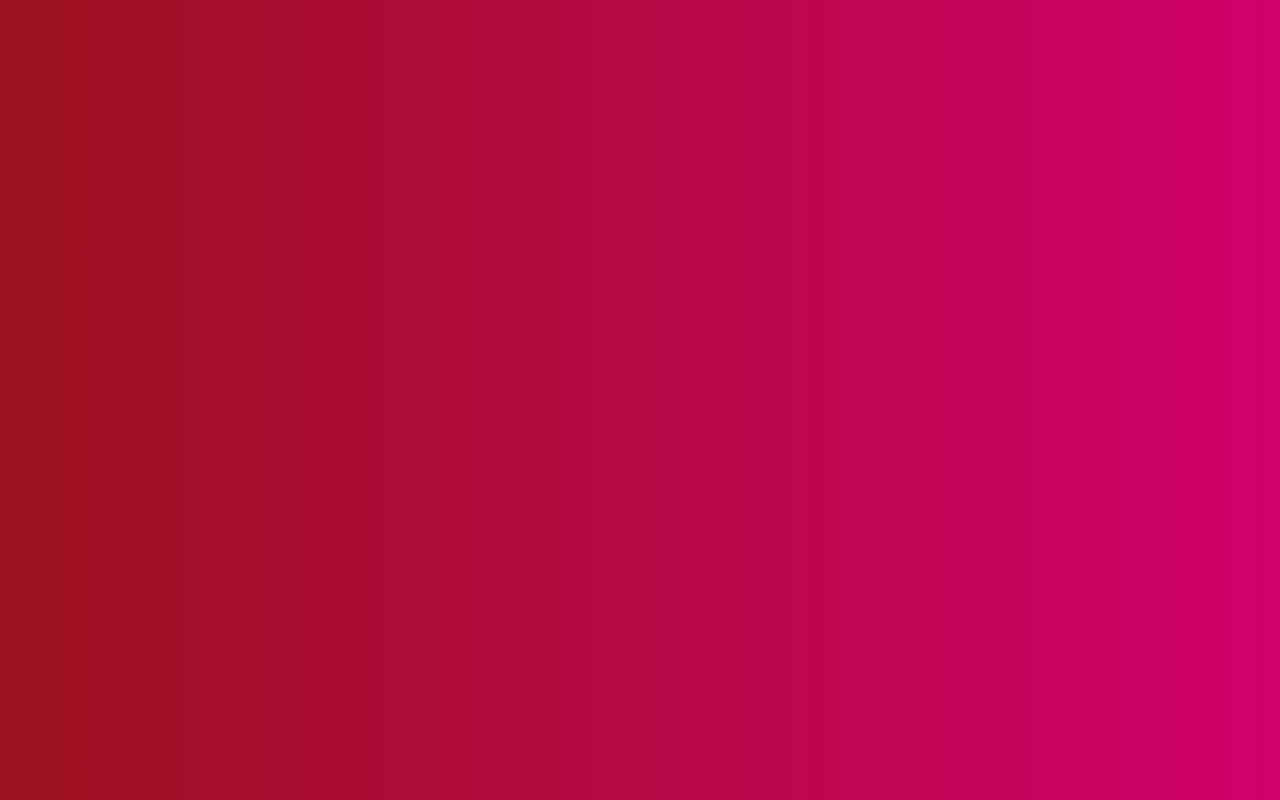
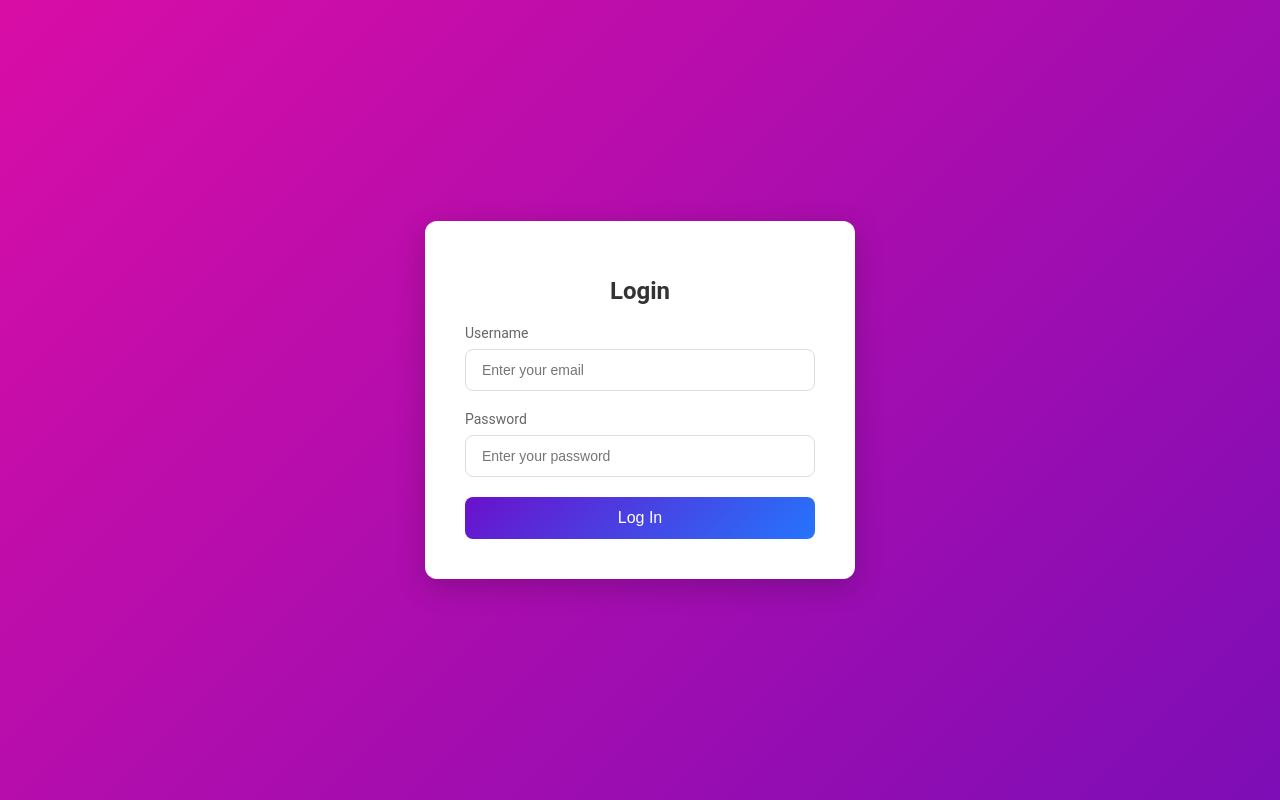
Before and after one commit to AmitSinghBla/videoPlayer, a React (Create React App) app: page /login in a window 1280 px wide. Before the commit this address had no page. Built offline with nearby package versions, Linux system fonts and the light colour scheme.

Commit message:
login component createdd

```diff
--- a/src/components/FolderIcon.js
+++ b/src/components/FolderIcon.js
@@ -1,18 +1,34 @@
 // src/FolderIcon.js
-import React from 'react';
+import React, {useState} from 'react';
 import '../styles/FolderIcon.css';
-import { Link } from 'react-router-dom';
+import { Link, useNavigate } from 'react-router-dom';
 
 const FolderIcon = ({ image, altText, folderName }) => {
-  let loggedIn = true;
+  const navigate = useNavigate();
+  const [loggedIn, setLoggedIn] = useState(false);
+  const [showDialog, setShowDialog] = useState(false);
+
+  // let loggedIn = true;
   const handleClick = (e) => {
     if (!loggedIn) {
       e.preventDefault();
+      setShowDialog(true);
     }
   };
+
+  const handleLoginClick = () => navigate('/login');
+
+  const closeDialog = () => setShowDialog(false);
+
+  const handleOverlayClick = (e) => {
+    if (e.target.className === 'dialog-overlay') {
+      closeDialog(); // Close dialog if clicked on the overlay
+    }
+  };
+
   return (
-    <Link to={`/folder/${folderName}`} className="folder-icon-container"
-    onClick={handleClick}>
+    <>
+    <Link to={`/folder/${folderName}`} className="folder-icon-container" onClick={handleClick}>
       <div className="folder-icon">
         <img src={image} alt={altText} />
         <div className="folder-icon-overlay">
@@ -39,6 +55,18 @@ const FolderIcon = ({ image, altText, folderName }) => {
         </div>
       </div>
     </Link>
+
+    {showDialog && (
+        <div className="dialog-overlay"  onClick={handleOverlayClick}>
+          <div className="dialog-box">
+          <h2>Subscription on Hold!</h2>
+            <p>Make payment to continue watching.</p>
+            <button onClick={handleLoginClick}>Log In</button>
+            <button>Make Payment</button>
+          </div>
+        </div>
+      )}
+      </>
   );
 };
 
--- /dev/null
+++ b/src/components/Login.js
@@ -0,0 +1,75 @@
+import React, { useState } from 'react';
+import '../styles/Login.css';
+
+const Login = () => {
+  const [username, setUsername] = useState('');
+  const [password, setPassword] = useState('');
+  const [errors, setErrors] = useState({ username: '', password: '' });
+
+  const validateForm = () => {
+    let valid = true;
+    const newErrors = { username: '', password: '' };
+
+    // Username validation (simple email format check)
+    if (!username) {
+      newErrors.username = 'Username is required.';
+      valid = false;
+    } else if (!/^[a-zA-Z0-9._-]+@[a-zA-Z0-9.-]+\.[a-zA-Z]{2,6}$/.test(username)) {
+      newErrors.username = 'Enter a valid email address.';
+      valid = false;
+    }
+
+    // Password validation (check if password is provided and at least 6 characters long)
+    if (!password) {
+      newErrors.password = 'Password is required.';
+      valid = false;
+    } else if (password.length < 6) {
+      newErrors.password = 'Password must be at least 6 characters.';
+      valid = false;
+    }
+
+    setErrors(newErrors);
+    return valid;
+  };
+
+  const handleSubmit = (e) => {
+    e.preventDefault();
+    if (validateForm()) {
+      console.log('Form is valid. Logging in:', { username, password });
+      // Proceed with login logic here, e.g., API call
+    }
+  };
+
+  return (
+    <div className="login-body">
+      <div className="login-container">
+        <h1>Login</h1>
+        <form onSubmit={handleSubmit}>
+          <label htmlFor="username">Username</label>
+          <input
+            type="text"
+            id="username"
+            value={username}
+            placeholder="Enter your email"
+            onChange={(e) => setUsername(e.target.value)}
+          />
+          {errors.username && <span className="error-message">{errors.username}</span>}
+
+          <label htmlFor="password">Password</label>
+          <input
+            type="password"
+            id="password"
+            value={password}
+            placeholder="Enter your password"
+            onChange={(e) => setPassword(e.target.value)}
+          />
+          {errors.password && <span className="error-message">{errors.password}</span>}
+
+          <button type="submit">Log In</button>
+        </form>
+      </div>
+    </div>
+  );
+};
+
+export default Login;
--- a/src/components/Routes/MainRoutes.js
+++ b/src/components/Routes/MainRoutes.js
@@ -1,6 +1,7 @@
 import { Route, Routes } from "react-router-dom";
 import Home from "../Home";
 import VideoPage from "../videoPage";
+import Login from "../Login";
 
 function MainRoutes() {
 
@@ -8,6 +9,7 @@ function MainRoutes() {
         <Routes>
             <Route path="/" element={<Home />} />
             <Route path="/folder/:folderName" element={<VideoPage />} />
+            <Route path="/login" element={<Login />} />
         </Routes>
     )
 
--- a/src/components/videoPage.js
+++ b/src/components/videoPage.js
@@ -4,16 +4,16 @@ import '../styles/VideoPage.css';
 
 const videoData = {
     Folder1: [
-        { id: 0, title: 'Video 1', videoUrl: '/videos/M09-1317.mp4' },
-        { id: 1, title: 'Video 2', videoUrl: '/videos/M09-1317.mp4' },
-        { id: 2, title: 'Video 3', videoUrl: '/videos/M09-1317.mp4' },
-        { id: 3, title: 'Video 4', videoUrl: '/videos/M09-1317.mp4' },
-        { id: 4, title: 'Video 5', videoUrl: '/videos/M09-1317.mp4' },
-        { id: 5, title: 'Video 1', videoUrl: '/videos/M09-1317.mp4' },
-        { id: 6, title: 'Video 2', videoUrl: '/videos/M09-1317.mp4' },
-        { id: 7, title: 'Video 3', videoUrl: '/videos/M09-1317.mp4' },
-        { id: 8, title: 'Video 4', videoUrl: '/videos/M09-1317.mp4' },
-        { id: 9, title: 'Video 5', videoUrl: '/videos/M09-1317.mp4' },
+        { id: 0, title: 'Video 1', videoUrl: '/videos/1.mp4' },
+        { id: 1, title: 'Video 2', videoUrl: '/videos/2.mp4' },
+        { id: 2, title: 'Video 3', videoUrl: '/videos/3.mp4' },
+        { id: 3, title: 'Video 4', videoUrl: '/videos/4.mp4' },
+        { id: 4, title: 'Video 5', videoUrl: '/videos/5.mp4' },
+        { id: 5, title: 'Video 1', videoUrl: '/videos/1.mp4' },
+        { id: 6, title: 'Video 2', videoUrl: '/videos/1.mp4' },
+        { id: 7, title: 'Video 3', videoUrl: '/videos/1.mp4' },
+        { id: 8, title: 'Video 4', videoUrl: '/videos/1.mp4' },
+        { id: 9, title: 'Video 5', videoUrl: '/videos/1.mp4' },
 
       ],
   Folder2: [
--- a/src/styles/FolderIcon.css
+++ b/src/styles/FolderIcon.css
@@ -52,3 +52,54 @@
     height: 24px; /* Adjust size */
     fill: #fff; /* Change the color if needed */
   }
+
+  .dialog-overlay {
+    position: fixed;
+    top: 0;
+    left: 0;
+    width: 100%;
+    height: 100%;
+    background: rgba(0, 0, 0, 0.5);
+    display: flex;
+    justify-content: center;
+    align-items: center;
+    z-index: 1000;
+  }
+
+  .dialog-box {
+    width: 300px;
+    margin-top: -370px;
+    background: white;
+    padding: 15px;
+    border-radius: 10px;
+    text-align: center;
+    box-shadow: 0 4px 6px rgba(0, 0, 0, 0.1);
+  }
+
+  .dialog-box p {
+    margin-bottom: 20px;
+  }
+
+  .dialog-box button {
+    margin: 5px;
+    padding: 10px 10px;
+    background-color: #000000;
+    color: white;
+    border: none;
+    border-radius: 5px;
+    cursor: pointer;
+  }
+
+  .dialog-box button:hover {
+    /* background-color: #0056b3; */
+    background-color: #ff1a1a;
+  }
+
+  @media (max-width: 768px) {
+    .dialog-box {
+      margin-top: 10px;
+      width: 90%; /* Take more width on smaller screens */
+      padding: 15px; /* Adjust padding */
+      font-size: 14px; /* Adjust font size */
+    }
+  }
--- /dev/null
+++ b/src/styles/Login.css
@@ -0,0 +1,132 @@
+/* General Styles */
+.login-body {
+    margin: 0;
+    font-family: 'Roboto', sans-serif;
+    background: linear-gradient(135deg, #d90da6, #7d0db6);
+    height: 100vh;
+    display: flex;
+    justify-content: center;
+    align-items: center;
+  }
+
+  .login-container {
+    background: #fff;
+    padding: 40px;
+    border-radius: 12px;
+    box-shadow: 0 8px 30px rgba(0, 0, 0, 0.2);
+    max-width: 350px;
+    width: 100%;
+  }
+
+  .login-container h1 {
+    text-align: center;
+    margin-bottom: 20px;
+    font-size: 24px;
+    color: #333;
+  }
+
+  .login-container form {
+    display: flex;
+    flex-direction: column;
+  }
+
+  .login-container label {
+    font-size: 14px;
+    margin-bottom: 8px;
+    color: #666;
+  }
+
+  .login-container input {
+    padding: 12px 16px;
+    font-size: 14px;
+    border: 1px solid #ddd;
+    border-radius: 8px;
+    margin-bottom: 20px;
+    transition: 0.3s;
+  }
+
+  .login-container input:focus {
+    border-color: #2575fc;
+    outline: none;
+    box-shadow: 0 0 5px rgba(37, 117, 252, 0.5);
+  }
+
+  .login-container button {
+    background: linear-gradient(135deg, #6a11cb, #2575fc);
+    color: white;
+    font-size: 16px;
+    padding: 12px 20px;
+    border: none;
+    border-radius: 8px;
+    cursor: pointer;
+    transition: 0.3s;
+  }
+
+  .login-container button:hover {
+    box-shadow: 0 4px 15px rgba(37, 117, 252, 0.6);
+    transform: translateY(-2px);
+  }
+
+  .login-container button:active {
+    transform: translateY(1px);
+  }
+
+  .login-container a {
+    text-align: center;
+    display: block;
+    margin-top: 10px;
+    font-size: 14px;
+    color: #2575fc;
+    text-decoration: none;
+  }
+
+  .login-container a:hover {
+    text-decoration: underline;
+  }
+
+  /* Error Message Styles */
+  .error-message {
+    color: red;
+    font-size: 12px;
+    margin-top: -10px;
+    margin-bottom: 10px;
+    text-align: left;
+  }
+
+  /* Mobile Responsive Styles */
+  @media (max-width: 768px) {
+    .login-body {
+      padding: 20px; /* Prevent content from touching edges */
+      margin-top: -40px;
+    }
+
+    .login-container {
+      padding: 20px; /* Slightly smaller padding */
+      border-radius: 10px; /* Slightly reduce border radius */
+      width: 250px;
+    }
+
+    .login-container h1 {
+      font-size: 20px; /* Adjust heading size */
+    }
+
+    .login-container input,
+    .login-container button {
+      font-size: 14px; /* Reduce font size slightly */
+      padding: 10px 15px; /* Adjust padding for better fit */
+    }
+
+    .login-container button {
+      font-size: 15px; /* Slightly smaller button text */
+    }
+
+    .login-container a {
+      font-size: 12px; /* Adjust link size for mobile */
+    }
+
+    /* Error Message Styles for Mobile */
+    .error-message {
+      font-size: 10px; /* Make the error message smaller for mobile */
+      margin-top: 5px; /* Adjust the top margin */
+    }
+  }
```
